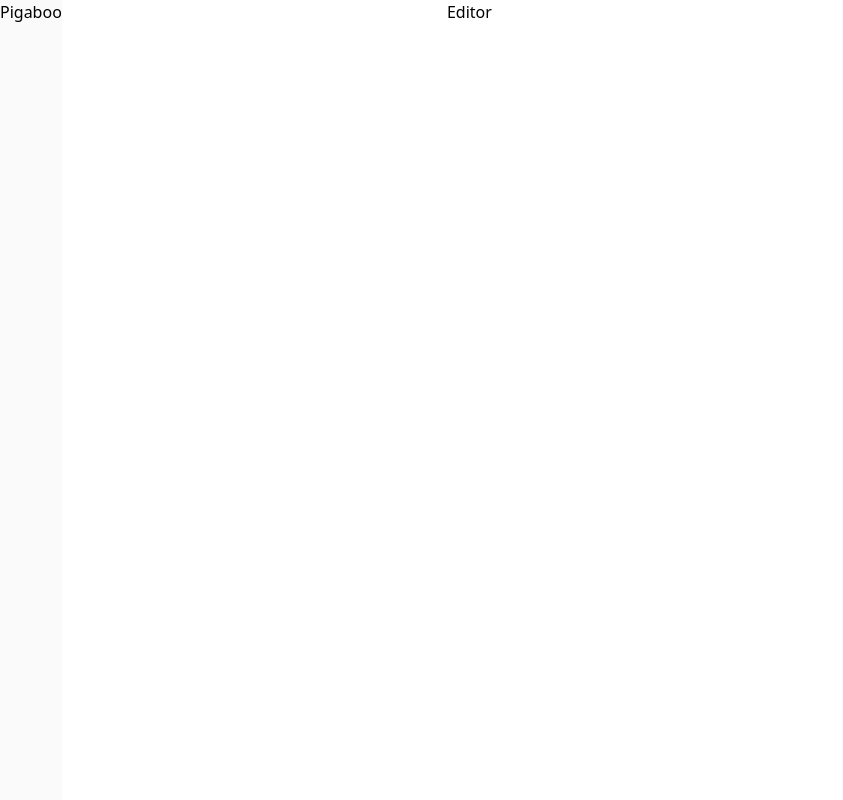
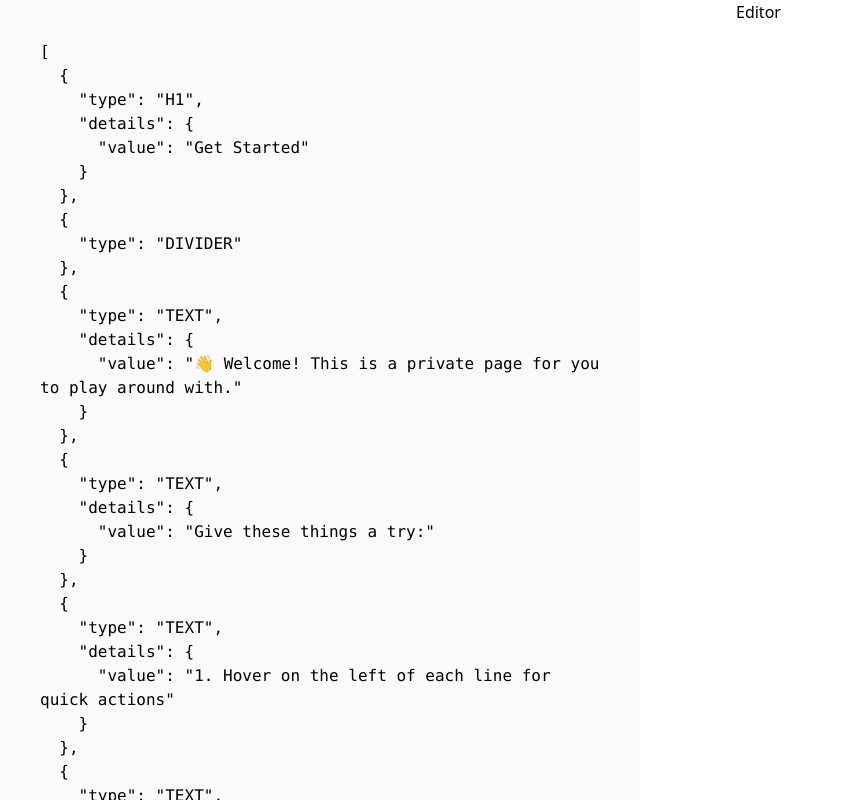
Before and after one commit to kiguri/notion-react, a React (Vite) app: page / in a window 1280 px wide. Shown: the whole page, without its empty margins (0-843 px from the left). Built offline with nearby package versions, Linux system fonts and the light colour scheme.

Commit message:
markdown

```diff
--- a/src/features/markdown/Markdown.tsx
+++ b/src/features/markdown/Markdown.tsx
@@ -1,8 +1,31 @@
-import React from 'react'
-
 import { usePageStore } from '~/stores/page'
+import { BlockType } from '~/utils/types'
 
 export const Markdown = () => {
-  const { title } = usePageStore()
-  return <div>{title}</div>
+  const { blocks } = usePageStore()
+
+  const markdown = blocks.map((block) => {
+    if (block.type === BlockType.TEXT) {
+      return {
+        type: BlockType.TEXT,
+        details: {
+          value: (block.details?.value as string)
+            .replaceAll('<p>', '')
+            .replaceAll('</p>', '')
+            .replaceAll('<strong>', '**')
+            .replaceAll('</strong>', '**')
+            .replaceAll('<em>', '*')
+            .replaceAll('</em>', '*')
+            .replaceAll(/\<br.*?\>/g, ''),
+        },
+      }
+    } else {
+      return block
+    }
+  })
+  return (
+    <pre className="whitespace-pre-wrap p-10">
+      {JSON.stringify(markdown, null, 2)}
+    </pre>
+  )
 }
```
